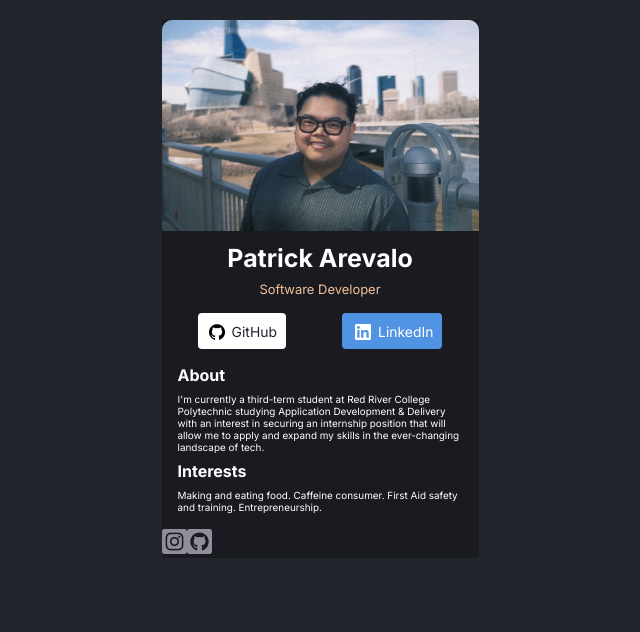
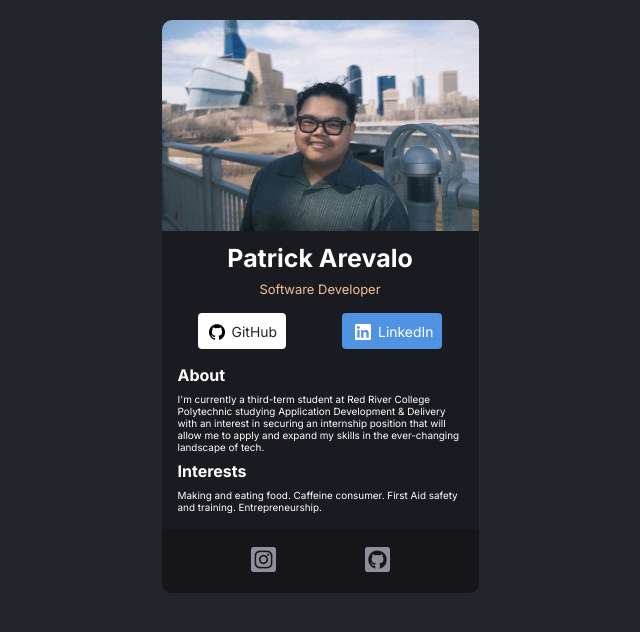
Before and after one commit to P1ARB33/scrimba-digital-business-card, a React (Vite) app: page / in a window 1280 px wide. Shown: the top 632 px of the page, without its empty margins (320-960 px from the left). Built offline with nearby package versions, Linux system fonts and the light colour scheme.

Commit message:
feat: styling for footer completed

```diff
--- a/styles.css
+++ b/styles.css
@@ -12,6 +12,7 @@ body {
     max-width: 317px;
     background-color: #1A1B21;
     margin: 20px;
+    border-radius: 10px 10px 10px 10px;
 }
 
 /* Header styling */
@@ -119,3 +120,15 @@ body {
     color: #FFFFFF;
     font-weight: 400;
 }
+
+/* Footer styling */
+
+.socials-container {
+    width: 100%;
+    height: 64px;
+    display: inline-flex;
+    align-items: center;
+    justify-content: space-evenly;
+    background-color: #161619;
+    border-radius: 0 0 10px 10px;
+}
```
